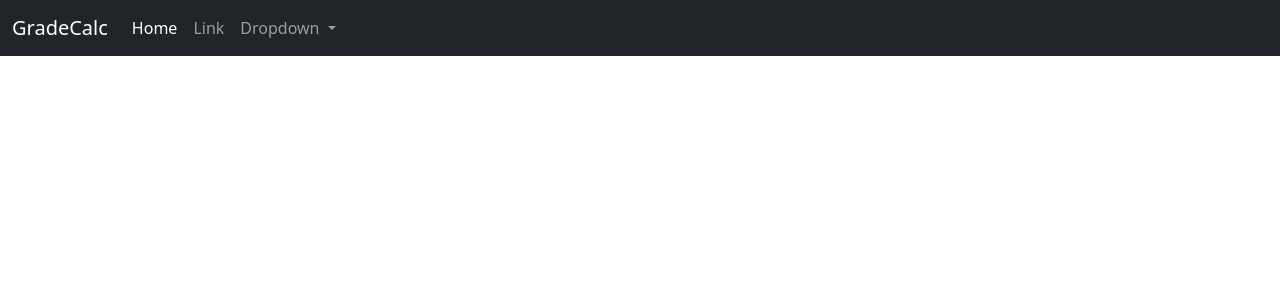
After one commit to jonathanwong110/WeightedAverage, a Django app: template weightedaverage/myweightedaverage/templates/base.html in a window 1280 px wide. The commit adds this page. Shown: the top 300 px of the page. Run offline with Django 4.2, Linux system fonts and the light colour scheme; the template is opened without the code that fills it, so the values that code supplies are empty.

Commit message:
stylized the application with bootstrap

```diff
--- /dev/null
+++ b/weightedaverage/myweightedaverage/templates/base.html
@@ -0,0 +1,71 @@
+<!doctype html>
+<html lang="en">
+<head>
+    <!-- Required meta tags -->
+    <meta charset="utf-8">
+    <meta content="width=device-width, initial-scale=1" name="viewport">
+
+    <!-- Bootstrap CSS -->
+    <link crossorigin="anonymous" href="https://cdn.jsdelivr.net/npm/bootstrap@5.1.3/dist/css/bootstrap.min.css"
+          integrity="sha384-1BmE4kWBq78iYhFldvKuhfTAU6auU8tT94WrHftjDbrCEXSU1oBoqyl2QvZ6jIW3" rel="stylesheet">
+
+    <title>
+        {% block title %}
+        GradeCalc
+        {% endblock%}
+    </title>
+</head>
+<body>
+<nav class="navbar navbar-expand-lg navbar-dark bg-dark">
+    <div class="container-fluid">
+        <a class="navbar-brand" href="">GradeCalc</a>
+        <button aria-controls="navbarSupportedContent" aria-expanded="false" aria-label="Toggle navigation" class="navbar-toggler"
+                data-bs-target="#navbarSupportedContent" data-bs-toggle="collapse" type="button">
+            <span class="navbar-toggler-icon"></span>
+        </button>
+        <div class="collapse navbar-collapse" id="navbarSupportedContent">
+            <ul class="navbar-nav me-auto mb-2 mb-lg-0">
+                <li class="nav-item">
+                    <a aria-current="page" class="nav-link active" href="{% url 'home' %}">Home</a>
+                </li>
+                <li class="nav-item">
+                    <a class="nav-link" href="#">Link</a>
+                </li>
+                <li class="nav-item dropdown">
+                    <a aria-expanded="false" class="nav-link dropdown-toggle" data-bs-toggle="dropdown" href="#"
+                       id="navbarDropdown" role="button">
+                        Dropdown
+                    </a>
+                    <ul aria-labelledby="navbarDropdown" class="dropdown-menu">
+                        <li><a class="dropdown-item" href="#">Action</a></li>
+                        <li><a class="dropdown-item" href="#">Another action</a></li>
+                        <li>
+                            <hr class="dropdown-divider">
+                        </li>
+                        <li><a class="dropdown-item" href="#">Something else here</a></li>
+                    </ul>
+                </li>
+            </ul>
+        </div>
+    </div>
+</nav>
+<br/>
+<div class="container">
+    {% block content %}
+    {% endblock %}
+</div>
+
+<!-- Optional JavaScript; choose one of the two! -->
+
+<!-- Option 1: Bootstrap Bundle with Popper -->
+<script crossorigin="anonymous"
+        integrity="sha384-ka7Sk0Gln4gmtz2MlQnikT1wXgYsOg+OMhuP+IlRH9sENBO0LRn5q+8nbTov4+1p"
+        src="https://cdn.jsdelivr.net/npm/bootstrap@5.1.3/dist/js/bootstrap.bundle.min.js"></script>
+
+<!-- Option 2: Separate Popper and Bootstrap JS -->
+<!--
+<script src="https://cdn.jsdelivr.net/npm/@popperjs/core@2.10.2/dist/umd/popper.min.js" integrity="sha384-7+zCNj/IqJ95wo16oMtfsKbZ9ccEh31eOz1HGyDuCQ6wgnyJNSYdrPa03rtR1zdB" crossorigin="anonymous"></script>
+<script src="https://cdn.jsdelivr.net/npm/bootstrap@5.1.3/dist/js/bootstrap.min.js" integrity="sha384-QJHtvGhmr9XOIpI6YVutG+2QOK9T+ZnN4kzFN1RtK3zEFEIsxhlmWl5/YESvpZ13" crossorigin="anonymous"></script>
+-->
+</body>
+</html>
```
Also changed, not shown: weightedaverage/myweightedaverage/templates/assignment_details.html (added, +18 -0 lines), weightedaverage/myweightedaverage/templates/home.html (+12 -5 lines).
